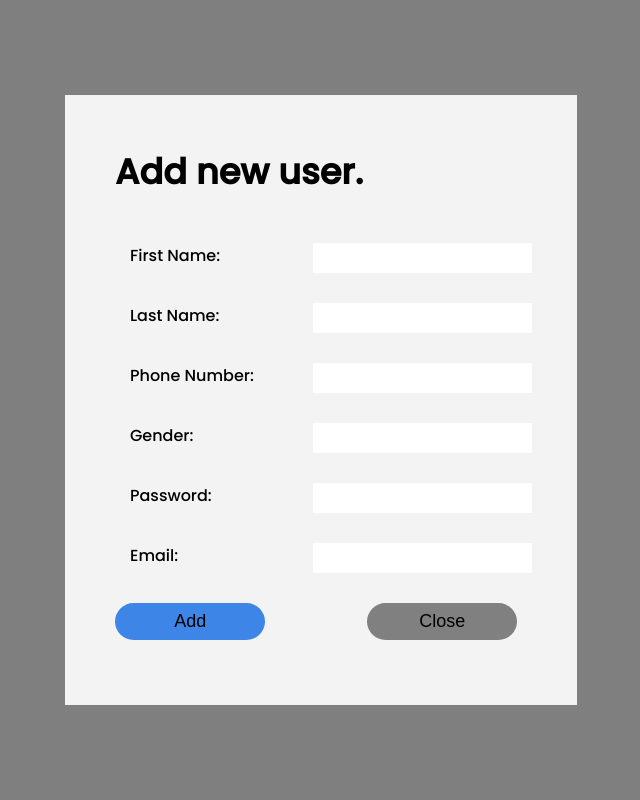
After one commit to KiranDon/USER_AUTHENTICATION_-edgroom_task-, a PHP site: page /add.php in a window 1280 px wide. The commit adds this page. Shown: the whole page, without its empty margins (319-959 px from the left). Run offline with PHP 8.4, Linux system fonts and the light colour scheme.

Commit message:
add user feature completed

```diff
--- /dev/null
+++ b/add.php
@@ -0,0 +1,52 @@
+<!DOCTYPE html>
+<html lang="en">
+<head>
+    <meta charset="UTF-8">
+    <meta http-equiv="X-UA-Compatible" content="IE=edge">
+    <meta name="viewport" content="width=device-width, initial-scale=1.0">
+    <title>Add User</title>
+    <style>
+        <?php include("css/users.css") ?>
+    </style>
+    <script>
+        <?php include("js/app.js") ?>
+    </script>
+</head>
+<body>
+<div class="modal editModal" id="editModal">
+    <!-- <button class="closeButton">&times;</button> -->
+    <h2>Add new user.</h2>
+      <form class="modalForm" autocomplete="off" onsubmit="return validate()" action="insert.php" method="POST">
+        <div class="modalRow">
+          <label>First Name: </label>
+          <input type="text" name="firstName" class="modalInput">
+        </div>
+        <div class="modalRow">
+          <label>Last Name: </label>
+          <input type="text" name="lastName" class="modalInput">
+        </div>
+        <div class="modalRow">
+          <label>Phone Number: </label>
+          <input type="text" name="phoneNumber" class="modalInput">
+        </div>
+        <div class="modalRow">
+          <label>Gender: </label>
+          <input type="text" name="gender" class="modalInput">
+        </div>
+        <div class="modalRow">
+          <label>Password: </label>
+          <input type="text" name="password" class="modalInput">
+        </div>
+        <div class="modalRow">
+          <label>Email: </label>
+          <input type="email" name="emailAddress" class="modalInput">
+        </div>
+        <div class="modalRow">
+          <button class="modalButton" id="o" type="sumbit">Add</button>
+          <button class="modalButton" id="c">Close</button>
+        </div>
+      </form>
+  </div>
+  <div class="overlay"></div>
+</body>
+</html>
--- a/css/users.css
+++ b/css/users.css
@@ -36,12 +36,14 @@ td, th{
     background-color: rgb(245, 180, 60);
     border-radius: 5px;
     padding: 5px;
+    cursor: pointer;
 }
 .deleteButton{
     padding: 5px;
     border: none;
     outline: none;
     background-color: rgb(241, 71, 24);
+    cursor: pointer;
     border-radius: 5px;
 }
 .addUser{
@@ -53,6 +55,9 @@ td, th{
     border-radius: 5px;
     top: 3%;
     padding: 10px;
+    font-weight: bold;
+    font-size: 18px;
+    cursor: pointer;
 }
 .hidden
 {
--- a/insert.php
+++ b/insert.php
@@ -14,7 +14,7 @@ if($insertUser){
   echo 'alert("Successfully Registered");';
   echo '</script>';
   echo("yayyyy...");
-  header("Location:login.php");
+  // header("Location:login.php");
 }else{
   echo $insertUser->error;
   echo("Faaaaaaaaaaak");
--- a/users.php
+++ b/users.php
@@ -16,9 +16,9 @@
 </head>
 <body>
     <h1>All users</h1>
-    <button type="button" class="btn btn-primary addUser openModal" id="addUser" data-toggle="modal" data-target="#exampleModalCenter">
+    <a href="add.php"><button type="button" class="btn btn-primary addUser openModal" id="addUser" data-toggle="modal" data-target="#exampleModalCenter">
     Add User ➕
-</button>
+</button></a>
 
     <!-- <button class="addUser" id="addUser" >Add User ➕</button> -->
 
```
Also changed, not shown: addUser.php (added).
